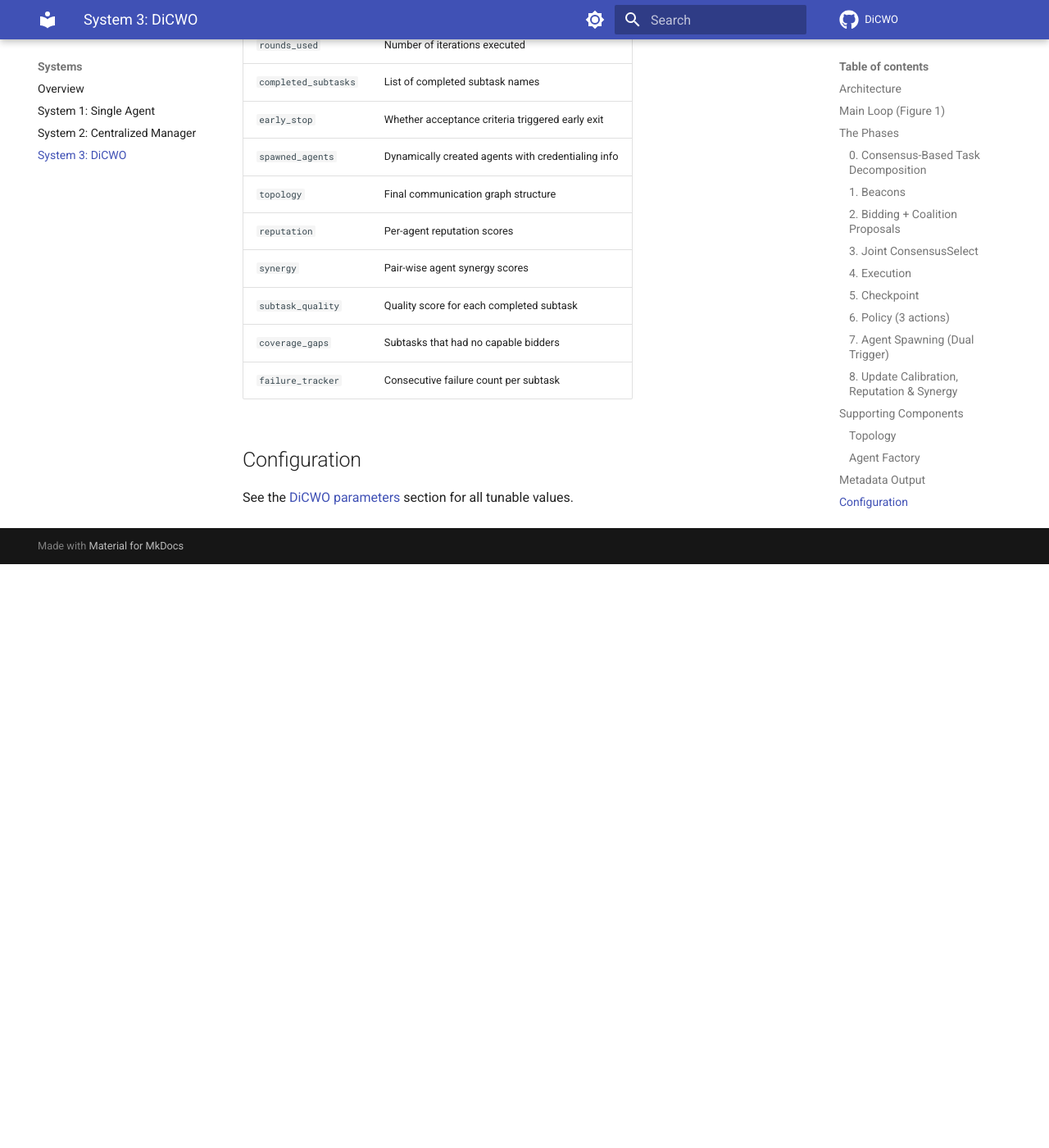
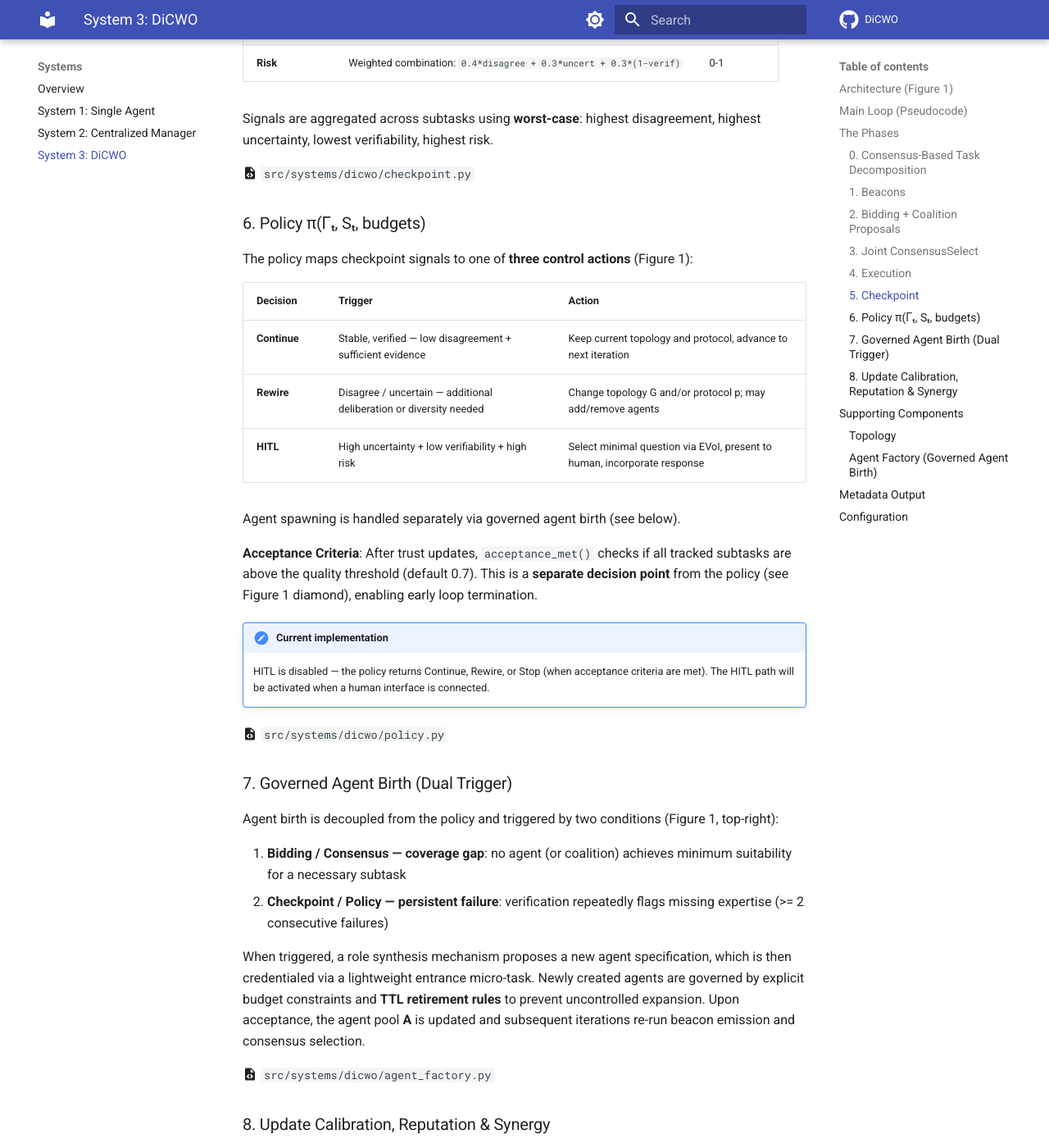
Before and after one commit to March-08/DiCWO, an MkDocs documentation site: the page built from docs/systems/dicwo.md, in a window 1280 px wide and 1400 px high, scrolled down 5818 px. Shown: the whole window at 82% size. Built offline with MkDocs 1.6.1 and Material for MkDocs 9.7.7, drawn with Linux system fonts in a browser that asks for light colours; comment, search, counter and statistics services are not loaded; before the commit the page ends 6506 px from its top, so only the background shows below that; some of the changed text lies outside the part shown.

Commit message:
Fix DiCWO docs to accurately match Figure 1 flowchart
- Rewrite mermaid diagram as a proper flowchart matching Figure 1 layout:
  Initialize → Broadcast compressed Sₜ → Beacons → Optional decomposition →
  Bidding + coalitions → Distributed consensus → Execute → Checkpoint →
  Policy (Continue/Rewire/HITL) → Update trust → Acceptance check
- Show governed agent birth with both trigger sources (coverage gap + persistent failure)
- Show acceptance criteria as separate diamond after trust update, not a policy action
- Show all 3 policy actions from the paper (Continue, Rewire, HITL)
- Add note that HITL is disabled in current implementation
- Update pseudocode to match Figure 1 terminology
- Update Agent Spawning section to "Governed Agent Birth" with paper's language

Co-Authored-By: Claude Opus 4.6 <noreply@anthropic.com>

````diff
--- a/docs/systems/dicwo.md
+++ b/docs/systems/dicwo.md
@@ -1,47 +1,64 @@
 # System 3: DiCWO
 
-**Distributed Calibration-Weighted Orchestration** — the proposed system. Agents self-organize through an iteration-level loop with coalition proposals, joint consensus, and a simplified adaptive policy (Figure 1).
+**Distributed Calibration-Weighted Orchestration** — the proposed system. Agents self-organize through a closed-loop orchestration mechanism combining calibration-aware selection, adaptive topologies and protocols, checkpoint-driven reconfiguration, and governed agent synthesis (Figure 1).
 
-## Architecture
+## Architecture (Figure 1)
 
 ```mermaid
-graph LR
-    D[Consensus<br/>Decomposition] --> B[Beacons]
-    B --> Bi[Bidding +<br/>Coalition Proposals]
-    Bi --> CS[Joint ConsensusSelect<br/>Team + Topology + Protocol]
-    CS --> E[Execution]
-    E --> Ch[Checkpoint]
-    Ch --> P[Policy]
-    P -->|continue| B
-    P -->|rewire| T[Topology]
-    P -->|stop| S[Accept & Stop]
-    Ch -->|coverage gap /<br/>persistent failure| F[Agent Factory]
+flowchart TB
+    Init["Initialize S₀ from task T\nand budgets"] --> Broadcast["Broadcast\ncompressed Sₜ"]
+    Broadcast --> Beacons["Beacon emission\nB_i(t) from each agent"]
+    Beacons --> Decomp{"Optional decomposition\nΔ*(t) via consensus"}
+    Decomp --> Bidding["Bidding + coalition proposals\n(fit, cost, calibration, diversity)"]
+    Bidding --> Consensus["Distributed consensus\nselect A_t,k, G_t,k, p_t,k\n(robust aggregate)"]
+    Consensus --> Execute["Execute protocol(s)\n(solo / vote / debate / verify)\nwrite artifacts to memory"]
+    Execute --> Checkpoint["Checkpoint eval\nΓₜ = disagreement, uncertainty,\nverifiability, risk"]
+    Checkpoint --> Policy{"Policy\nπ(Γₜ, Sₜ, budgets)"}
+
+    Policy -->|"stable /\nverified"| Continue["Continue\n(keep topology)"]
+    Policy -->|"disagree /\nuncertain"| Rewire["Rewire\n(change G, p;\nadd/remove agents)"]
+    Policy -->|"HITL\ntrigger"| HITL["Selective HITL\nask minimal question (EVoI)\nupdate Sₜ"]
+
+    Continue --> Trust["Update trust signals\ncalibration, reputation,\nsynergy; set S_{t+1}"]
+    Rewire --> Trust
+    HITL --> Trust
+
+    Trust --> Accept{"Acceptance\ncriteria met?"}
+    Accept -->|yes| Final["Return final\nsolution + audit trail"]
+    Accept -->|no| Broadcast
+
+    Birth["Governed agent birth\ncredentialing + TTL\nupdate A"] -.->|"Bidding/Consensus\n(coverage gap)\nand/or\nCheckpoint/Policy\n(persistent failure)"| Beacons
 ```
 
-## Main Loop (Figure 1)
+## Main Loop (Pseudocode)
 
 ```
-Initialize shared state S_0 from T
-subtasks = ConsensusMerge({Decompose(S_t, P_i)})
+Initialize S_0 from task T and budgets
 
 for t = 0..T_max:
-    compressed = compress_state(S_t)
-    broadcast beacons (compressed S_t)
-    optional re-decomposition (every 3 rounds or after rewire)
-    for each pending subtask T_k:
-        bids = compute_bids(T_k)
-        coalitions = propose_coalitions(T_k)
-        (A, G, p) = joint_consensus_select(coalitions)
-        outputs_k = execute(T_k, A[0], p, A)
-    signals_map = checkpoint_iteration(outputs)
-    decision = policy(aggregate(signals_map))
-    handle_policy(decision)            # Continue / Rewire / Stop
-    maybe_spawn_agents()               # dual trigger: coverage gap + persistent failure
+    broadcast compressed(S_t) to agent pool
+    for each agent: B_i(t) = emit_beacon(S_t, P_i)
+    Δ*(t) = optional consensus_decompose(S_t)
+    for each subtask T_k in Δ*(t):
+        bids = compute_bids(T_k)             # fit, cost, calibration, diversity
+        coalitions = propose_coalitions(T_k)  # micro-coalitions with synergy
+        (A, G, p) = consensus_select(bids, coalitions)  # team, topology, protocol
+        outputs_k = execute(A, G, p, S_t)
+        write_artifacts(outputs_k)
+    Γ_t = checkpoint(S_t, new_artifacts)      # disagreement, uncertainty, verifiability, risk
+    action = π(Γ_t, S_t, budgets)             # Continue / Rewire / HITL
+    if action == HITL: selective_question(EVoI), update S_t
+    if action == Rewire: change G, p; add/remove agents
+    governed_agent_birth(coverage_gaps, persistent_failures)
     update_calibration_reputation_synergy()
-    if acceptance_met(): break
+    S_{t+1} = updated state
+    if acceptance_criteria_met(S_t): return solution + audit trail
 ```
 
 The loop processes **all pending subtasks per iteration** (not one at a time), then makes a single aggregate policy decision.
+
+!!! note "HITL in current implementation"
+    Selective HITL escalation is part of the DiCWO architecture (Figure 1) but is **disabled** in the current implementation. The policy returns Continue, Rewire, or Stop (early acceptance). HITL support can be re-enabled when a human-in-the-loop interface is available.
 
 ## The Phases
 
@@ -140,30 +157,33 @@ Signals are aggregated across subtasks using **worst-case**: highest disagreemen
 
 :material-file-code: `src/systems/dicwo/checkpoint.py`
 
-### 6. Policy (3 actions)
+### 6. Policy π(Γₜ, Sₜ, budgets)
 
-Based on the aggregated checkpoint signals, the policy engine decides:
+The policy maps checkpoint signals to one of **three control actions** (Figure 1):
 
 | Decision | Trigger | Action |
 |----------|---------|--------|
-| **Stop** | All subtasks above quality threshold | Accept results and exit early |
-| **Rewire** | High disagreement or uncertainty | Change communication topology |
-| **Continue** | Signals within bounds | Proceed to next iteration |
+| **Continue** | Stable, verified — low disagreement + sufficient evidence | Keep current topology and protocol, advance to next iteration |
+| **Rewire** | Disagree / uncertain — additional deliberation or diversity needed | Change topology G and/or protocol p; may add/remove agents |
+| **HITL** | High uncertainty + low verifiability + high risk | Select minimal question via EVoI, present to human, incorporate response |
 
-Agent spawning is handled separately (see below), not by the policy engine.
+Agent spawning is handled separately via governed agent birth (see below).
 
-**Acceptance Criteria**: `acceptance_met()` checks if all tracked subtasks are above the quality threshold (default 0.7), enabling early loop termination.
+**Acceptance Criteria**: After trust updates, `acceptance_met()` checks if all tracked subtasks are above the quality threshold (default 0.7). This is a **separate decision point** from the policy (see Figure 1 diamond), enabling early loop termination.
+
+!!! note "Current implementation"
+    HITL is disabled — the policy returns Continue, Rewire, or Stop (when acceptance criteria are met). The HITL path will be activated when a human interface is connected.
 
 :material-file-code: `src/systems/dicwo/policy.py`
 
-### 7. Agent Spawning (Dual Trigger)
+### 7. Governed Agent Birth (Dual Trigger)
 
-Agent spawning is decoupled from the policy and triggered by two conditions:
+Agent birth is decoupled from the policy and triggered by two conditions (Figure 1, top-right):
 
-1. **Coverage gap** — a subtask had no capable bidders during the bidding phase
-2. **Persistent failure** — a subtask failed checkpoint >= 2 consecutive times
+1. **Bidding / Consensus — coverage gap**: no agent (or coalition) achieves minimum suitability for a necessary subtask
+2. **Checkpoint / Policy — persistent failure**: verification repeatedly flags missing expertise (>= 2 consecutive failures)
 
-Spawned agents go through credentialing (entrance micro-task) and have a TTL.
+When triggered, a role synthesis mechanism proposes a new agent specification, which is then credentialed via a lightweight entrance micro-task. Newly created agents are governed by explicit budget constraints and **TTL retirement rules** to prevent uncontrolled expansion. Upon acceptance, the agent pool **A** is updated and subsequent iterations re-run beacon emission and consensus selection.
 
 :material-file-code: `src/systems/dicwo/agent_factory.py`
 
@@ -189,15 +209,15 @@ The policy engine can **rewire** the topology when disagreement or uncertainty i
 
 :material-file-code: `src/systems/dicwo/topology.py`
 
-### Agent Factory
+### Agent Factory (Governed Agent Birth)
 
-When a **coverage gap** or **persistent failure** is detected, the factory synthesizes a new specialist with **credentialing**:
+When a **coverage gap** (bidding/consensus) or **persistent failure** (checkpoint) is detected, the factory synthesizes a new specialist with **credentialing**:
 
-1. Uses the LLM to generate a role description
-2. Runs an **entrance micro-task** (domain-specific question)
-3. Evaluates the answer for technical accuracy
-4. Admits only if score >= threshold (default 0.5)
-5. Assigns a **TTL** — the agent is garbage-collected after N rounds
+1. Role synthesis — uses the LLM to generate a role description (scope, tools, rubric)
+2. Entrance micro-task — runs a domain-specific credentialing question
+3. Peer evaluation — evaluates the answer for technical accuracy
+4. Consensus acceptance — admits only if score >= threshold (default 0.5)
+5. **TTL + budget governance** — the agent is garbage-collected after N rounds; total spawned agents are capped
 
 :material-file-code: `src/systems/dicwo/agent_factory.py`
 
````
